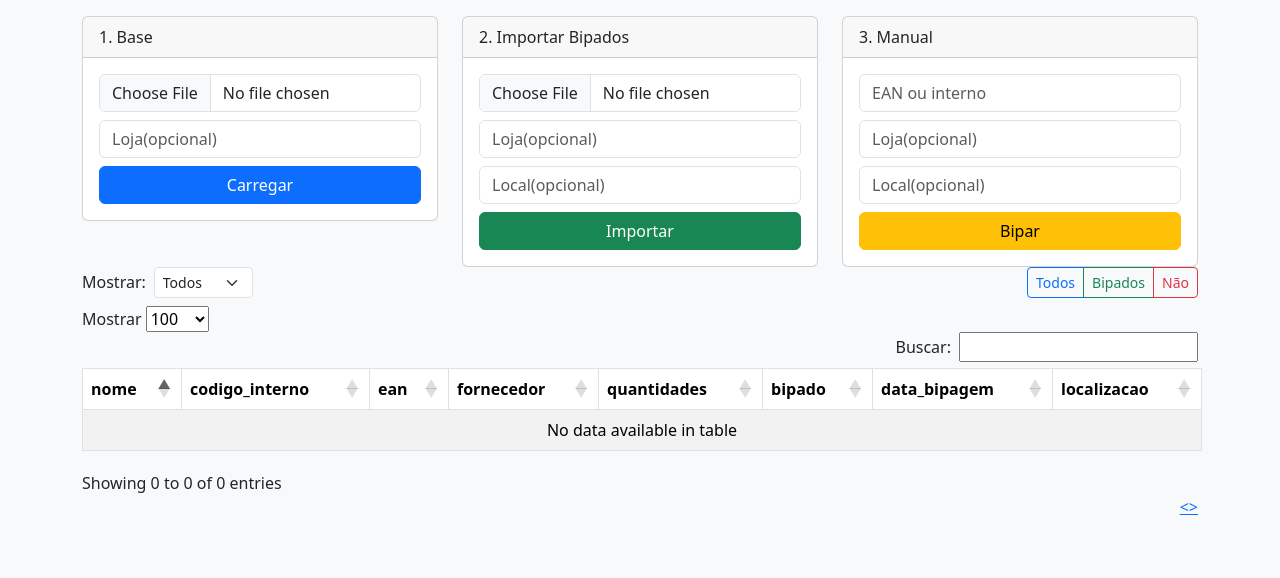
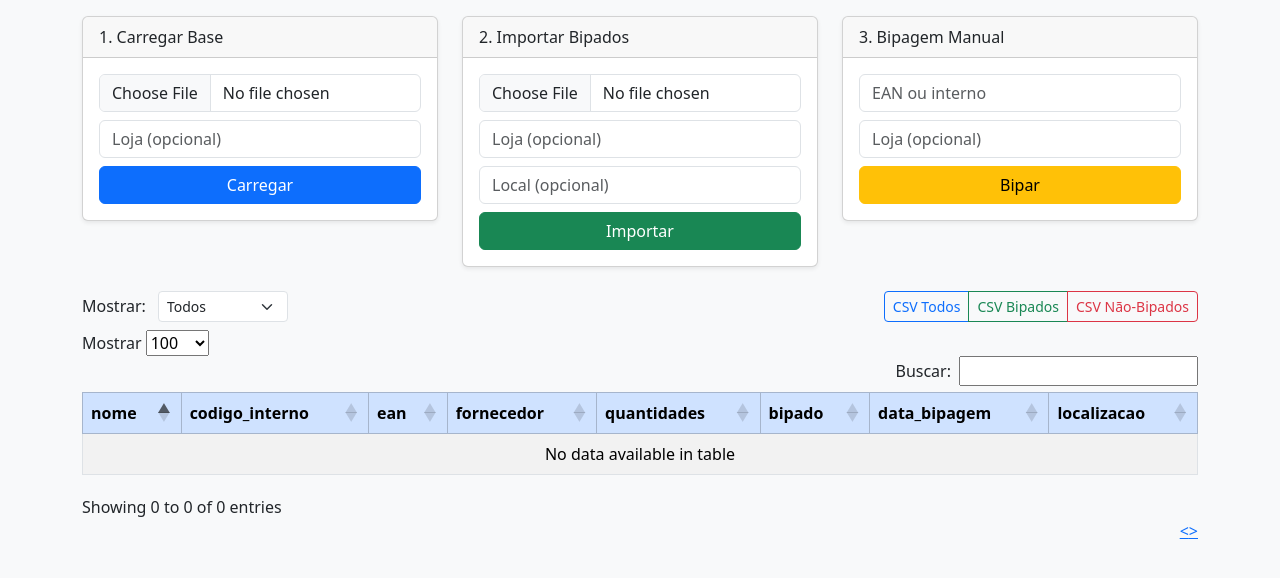
Before and after one commit to torseb/tester-bipagem, a Flask app: page / in a window 1280 px wide. Shown: the part 56-634 px from the top of the page. Run offline with Flask 2, Linux system fonts and the light colour scheme; data that the repository does not hold is empty; some libraries are stand-ins or nearby versions.

Commit message:
Adiciona filtro visual e downloads CSV bipados/nao-bipados

```diff
--- a/app.py
+++ b/app.py
@@ -7,6 +7,7 @@ app = Flask(__name__)
 DB_PATH = os.path.join(os.getcwd(), 'produtos.db')
 
 # Inicializa DB
+
 def init_db():
     with sqlite3.connect(DB_PATH) as conn:
         conn.execute('''
@@ -22,14 +23,17 @@ def init_db():
                 localizacao TEXT,
                 loja TEXT,
                 UNIQUE(codigo_interno, ean)
-            )''')
+            )
+        ''')
 init_db()
 
 # Normaliza cabeçalhos
+
 def normalize(col):
     return unicodedata.normalize('NFKD', col).encode('ASCII','ignore').decode().lower().strip()
 
-# Stream CSV
+# Gera CSV em streaming
+
 def generate_csv(df):
     yield ','.join(df.columns) + '\n'
     for row in df.itertuples(index=False):
@@ -46,79 +50,94 @@ def index():
         with sqlite3.connect(DB_PATH) as conn:
             c = conn.cursor()
             # 1. Carregar base
-            if acao=='carregar_base':
-                f = request.files['file']
+            if acao == 'carregar_base':
+                f = request.files.get('file')
                 if f and f.filename.lower().endswith('.xlsx'):
                     df = pd.read_excel(f)
                     df.columns = [normalize(c) for c in df.columns]
-                    df['loja']=loja
-                    df['quantidades']=pd.to_numeric(df.get('quantidades',0), errors='coerce').fillna(0).astype(int)
-                    df['fornecedor']=df.get('fornecedor','')
-                    df['bipado']=0; df['data bipagem']=''; df['local']=''
-                    for _,row in df.iterrows():
+                    df['loja'] = loja
+                    df['quantidades'] = pd.to_numeric(df.get('quantidades',0), errors='coerce').fillna(0).astype(int)
+                    df['fornecedor'] = df.get('fornecedor','')
+                    df['bipado'] = 0
+                    df['data_bipagem'] = ''
+                    df['localizacao'] = ''
+                    for _, row in df.drop_duplicates(subset=['codigo interno','ean']).iterrows():
                         c.execute('''INSERT OR IGNORE INTO produtos
-                            (nome,codigo_interno,ean,fornecedor,quantidades,bipado,data_bipagem,localizacao,loja)
-                            VALUES (?,?,?,?,?,?,?,?,?)''',(
+                            (nome, codigo_interno, ean, fornecedor, quantidades, bipado, data_bipagem, localizacao, loja)
+                            VALUES (?,?,?,?,?,?,?,?,?)''', (
                             row.get('nome',''), row.get('codigo interno',''), row.get('ean',''),
-                            row['fornecedor'],int(row['quantidades']),0,'','',loja))
-                    mensagem='Base carregada.'
+                            row['fornecedor'], int(row['quantidades']), 0, '', '', loja
+                        ))
+                    mensagem = 'Base carregada com sucesso.'
                 else:
-                    mensagem='Envie .xlsx válido.'
+                    mensagem = 'Envie um arquivo .xlsx válido.'
+
             # 2. Importar bipados
-            elif acao=='importar_bipados':
-                f=request.files['file']
+            elif acao == 'importar_bipados':
+                f = request.files.get('file')
                 if f and f.filename.lower().endswith('.xlsx'):
-                    bip=pd.read_excel(f); bip.columns=[normalize(c) for c in bip.columns]
-                    now=datetime.now().strftime('%Y-%m-%d %H:%M:%S')
-                    for _,r in bip.iterrows():
-                        cod=str(r.get('ean','') or r.get('codigo interno','')).strip()
-                        c.execute('''UPDATE produtos SET bipado=1,data_bipagem=?,localizacao=?
-                                     WHERE (ean=? OR codigo_interno=?) AND (loja=? OR ?='')''',
-                                  (now,local,cod,cod,loja,loja))
-                    mensagem='Bipados importados.'
+                    bip = pd.read_excel(f)
+                    bip.columns = [normalize(c) for c in bip.columns]
+                    now = datetime.now().strftime('%Y-%m-%d %H:%M:%S')
+                    for _, r in bip.iterrows():
+                        cod = str(r.get('ean','') or r.get('codigo interno','')).strip()
+                        c.execute('''UPDATE produtos SET bipado=1, data_bipagem=?, localizacao=?
+                                     WHERE (ean=? OR codigo_interno=?)
+                                     AND (loja=? OR ?='')''', (now, local, cod, cod, loja, loja))
+                    mensagem = 'Bipados importados com sucesso.'
                 else:
-                    mensagem='Envie .xlsx válido.'
+                    mensagem = 'Envie um arquivo .xlsx válido.'
+
             # 3. Bipagem manual
-            elif acao=='bipagem_manual':
-                cod=request.form['codigo_barras'].strip(); now=datetime.now().strftime('%Y-%m-%d %H:%M:%S')
-                c.execute('''UPDATE produtos SET bipado=1,data_bipagem=?,localizacao=?
-                             WHERE (ean=? OR codigo_interno=?) AND (loja=? OR ?='')''',
-                          (now,local,cod,cod,loja,loja))
-                mensagem='Bipado.' if c.rowcount else 'Não encontrado.'
+            elif acao == 'bipagem_manual':
+                cod = request.form.get('codigo_barras','').strip()
+                now = datetime.now().strftime('%Y-%m-%d %H:%M:%S')
+                c.execute('''UPDATE produtos SET bipado=1, data_bipagem=?, localizacao=?
+                             WHERE (ean=? OR codigo_interno=?)
+                             AND (loja=? OR ?='')''', (now, local, cod, cod, loja, loja))
+                mensagem = 'Produto bipado manualmente.' if c.rowcount else 'Produto não encontrado.'
+
     return render_template('index.html', mensagem=mensagem)
 
 @app.route('/data')
 def data():
-    draw=int(request.args.get('draw',1)); start=int(request.args.get('start',0)); length=int(request.args.get('length',10)); q=request.args.get('search[value]','').lower()
+    draw = int(request.args.get('draw', 1))
+    start = int(request.args.get('start', 0))
+    length = int(request.args.get('length', 10))
+    search = request.args.get('search[value]', '').lower()
     with sqlite3.connect(DB_PATH) as conn:
-        cur=conn.cursor()
-        cur.execute('SELECT COUNT(*) FROM produtos'); total=cur.fetchone()[0]
-        if q:
-            like=f"%{q}%"
-            cur.execute('SELECT COUNT(*) FROM produtos WHERE lower(nome) LIKE ? OR lower(codigo_interno) LIKE ?', (like,like))
-            filt=cur.fetchone()[0]
-            cur.execute('''SELECT nome,codigo_interno,ean,fornecedor,quantidades,bipado,data_bipagem,localizacao
-                           FROM produtos WHERE lower(nome) LIKE ? OR lower(codigo_interno) LIKE ? LIMIT ? OFFSET ?''', (like,like,length,start))
+        c = conn.cursor()
+        c.execute('SELECT COUNT(*) FROM produtos')
+        total = c.fetchone()[0]
+        if search:
+            like = f"%{search}%"
+            c.execute('SELECT COUNT(*) FROM produtos WHERE lower(nome) LIKE ? OR lower(codigo_interno) LIKE ?', (like,like))
+            filt = c.fetchone()[0]
+            c.execute('''SELECT nome, codigo_interno, ean, fornecedor, quantidades, bipado, data_bipagem, localizacao
+                         FROM produtos WHERE lower(nome) LIKE ? OR lower(codigo_interno) LIKE ? LIMIT ? OFFSET ?''', (like,like,length,start))
         else:
-            filt=total
-            cur.execute('''SELECT nome,codigo_interno,ean,fornecedor,quantidades,bipado,data_bipagem,localizacao
-                           FROM produtos LIMIT ? OFFSET ?''',(length,start))
-        cols=[d[0] for d in cur.description]; data=[dict(zip(cols,row)) for row in cur.fetchall()]
+            filt = total
+            c.execute('''SELECT nome, codigo_interno, ean, fornecedor, quantidades, bipado, data_bipagem, localizacao
+                         FROM produtos LIMIT ? OFFSET ?''', (length, start))
+        cols = [d[0] for d in c.description]
+        data = [dict(zip(cols,row)) for row in c.fetchall()]
     return jsonify({'draw':draw,'recordsTotal':total,'recordsFiltered':filt,'data':data})
 
+# Downloads CSV:
 @app.route('/download_csv')
 def dl_all():
-    df=pd.read_sql('SELECT * FROM produtos', sqlite3.connect(DB_PATH))
+    df = pd.read_sql('SELECT * FROM produtos', sqlite3.connect(DB_PATH))
     return Response(stream_with_context(generate_csv(df)), mimetype='text/csv', headers={'Content-Disposition':'attachment;filename=produtos.csv'})
 
 @app.route('/download_csv_bipados')
-def dl_bip():
-    df=pd.read_sql('SELECT * FROM produtos WHERE bipado=1', sqlite3.connect(DB_PATH))
+def dl_bipados():
+    df = pd.read_sql('SELECT * FROM produtos WHERE bipado=1', sqlite3.connect(DB_PATH))
     return Response(stream_with_context(generate_csv(df)), mimetype='text/csv', headers={'Content-Disposition':'attachment;filename=bipados.csv'})
 
 @app.route('/download_csv_nao_bipados')
-def dl_nbip():
-    df=pd.read_sql('SELECT * FROM produtos WHERE bipado=0', sqlite3.connect(DB_PATH))
+def dl_nao_bipados():
+    df = pd.read_sql('SELECT * FROM produtos WHERE bipado=0', sqlite3.connect(DB_PATH))
     return Response(stream_with_context(generate_csv(df)), mimetype='text/csv', headers={'Content-Disposition':'attachment;filename=nao_bipados.csv'})
 
-if __name__=='__main__': app.run()
+if __name__ == '__main__':
+    app.run(debug=True)
--- a/templates/index.html
+++ b/templates/index.html
@@ -1,68 +1,117 @@
 <!DOCTYPE html>
 <html lang="pt-br">
-<head><meta charset="UTF-8"/><meta name="viewport" content="width=device-width,initial-scale=1"/>
-  <title>Bipagem 30k</title>
+<head>
+  <meta charset="UTF-8"/>
+  <meta name="viewport" content="width=device-width,initial-scale=1"/>
+  <title>Server-Side Bipagem 30k</title>
   <link href="https://cdn.jsdelivr.net/npm/bootstrap@5.3.2/dist/css/bootstrap.min.css" rel="stylesheet"/>
   <link rel="stylesheet" href="https://cdn.datatables.net/1.13.4/css/dataTables.bootstrap5.min.css"/>
-  <style>.bipado{background:#d4edda!important}.nao-bipado{background:#f8d7da!important}</style>
-</head><body class="bg-light">
-<nav class="navbar navbar-dark bg-primary mb-3"><div class="container"><span class="navbar-brand">Bipagem 30k</span></div></nav>
+  <style>
+    .bipado { background-color: #d4edda !important; }
+    .nao-bipado { background-color: #f8d7da !important; }
+  </style>
+</head>
+<body class="bg-light">
+<nav class="navbar navbar-dark bg-primary mb-3">
+  <div class="container"><span class="navbar-brand">Bipagem 30k</span></div>
+</nav>
 <div class="container">
   {% if mensagem %}<div class="alert alert-info">{{ mensagem }}</div>{% endif %}
+
   <div class="row gy-4">
-    <div class="col-md-4"><div class="card"><div class="card-header">1. Base</div><div class="card-body">
-      <form method="post" enctype="multipart/form-data"><input type="hidden" name="acao" value="carregar_base"/>
+    <!-- 1. Carregar Base -->
+    <div class="col-md-4">
+      <div class="card shadow-sm">
+        <div class="card-header">1. Carregar Base</div>
+        <div class="card-body">
+          <form method="post" enctype="multipart/form-data">
+            <input type="hidden" name="acao" value="carregar_base"/>
             <input type="file" name="file" class="form-control mb-2" required/>
-        <input type="text" name="loja" class="form-control mb-2" placeholder="Loja(opcional)"/>
+            <input type="text" name="loja" class="form-control mb-2" placeholder="Loja (opcional)"/>
             <button class="btn btn-primary w-100">Carregar</button>
           </form>
-    </div></div></div>
-    <div class="col-md-4"><div class="card"><div class="card-header">2. Importar Bipados</div><div class="card-body">
-      <form method="post" enctype="multipart/form-data"><input type="hidden" name="acao" value="importar_bipados"/>
+        </div>
+      </div>
+    </div>
+
+    <!-- 2. Importar Bipados -->
+    <div class="col-md-4">
+      <div class="card shadow-sm">
+        <div class="card-header">2. Importar Bipados</div>
+        <div class="card-body">
+          <form method="post" enctype="multipart/form-data">
+            <input type="hidden" name="acao" value="importar_bipados"/>
             <input type="file" name="file" class="form-control mb-2" required/>
-        <input type="text" name="loja" class="form-control mb-2" placeholder="Loja(opcional)"/>
-        <input type="text" name="local" class="form-control mb-2" placeholder="Local(opcional)"/>
+            <input type="text" name="loja" class="form-control mb-2" placeholder="Loja (opcional)"/>
+            <input type="text" name="local" class="form-control mb-2" placeholder="Local (opcional)"/>
             <button class="btn btn-success w-100">Importar</button>
           </form>
-    </div></div></div>
-    <div class="col-md-4"><div class="card"><div class="card-header">3. Manual</div><div class="card-body">
-      <form method="post" id="form-bipar"><input type="hidden" name="acao" value="bipagem_manual"/>
-        <input id="codigo_bargas" name="codigo_barras" class="form-control mb-2" placeholder="EAN ou interno"/>
-        <input type="text" name="loja" class="form-control mb-2" placeholder="Loja(opcional)"/>
-        <input type="text" name="local" class="form-control mb-2" placeholder="Local(opcional)"/>
+        </div>
+      </div>
+    </div>
+
+    <!-- 3. Bipagem Manual -->
+    <div class="col-md-4">
+      <div class="card shadow-sm">
+        <div class="card-header">3. Bipagem Manual</div>
+        <div class="card-body">
+          <form method="post" id="form-bipar">
+            <input type="hidden" name="acao" value="bipagem_manual"/>
+            <input id="codigo_barras" name="codigo_barras" class="form-control mb-2" placeholder="EAN ou interno"/>
+            <input type="text" name="loja" class="form-control mb-2" placeholder="Loja (opcional)"/>
             <button class="btn btn-warning w-100">Bipar</button>
           </form>
-    </div></div></div>
-  </div>
-  {% if products or true %}
-  <div class="d-flex justify-content-between align-items-center mb-2">
-    <div><label>Mostrar:</label><select id="filtro" class="form-select form-select-sm d-inline-block w-auto ms-2">
-      <option value="todos">Todos</option><option value="bipado">Bipados</option><option value="nao-bipado">Não</option>
-    </select></div>
-    <div class="btn-group btn-group-sm">
-      <a href="/download_csv" class="btn btn-outline-primary">Todos</a>
-      <a href="/download_csv_bipados" class="btn btn-outline-success">Bipados</a>
-      <a href="/download_csv_nao_bipados" class="btn btn-outline-danger">Não</a>
         </div>
       </div>
-  <table id="tbl" class="table table-bordered table-striped">
-    <thead><tr>
-      <th>nome</th><th>codigo_interno</th><th>ean</th><th>fornecedor</th><th>quantidades</th>
-      <th>bipado</th><th>data_bipagem</th><th>localizacao</th>
-    </tr></thead>
+    </div>
+  </div>
+
+  <!-- Filtro e downloads -->
+  <div class="d-flex justify-content-between align-items-center mt-4 mb-2">
+    <div>
+      <label class="me-2">Mostrar:</label>
+      <select id="filtro" class="form-select form-select-sm d-inline-block w-auto">
+        <option value="todos">Todos</option>
+        <option value="bipado">Bipados</option>
+        <option value="nao-bipado">Não Bipados</option>
+      </select>
+    </div>
+    <div class="btn-group btn-group-sm">
+      <a href="/download_csv" class="btn btn-outline-primary">CSV Todos</a>
+      <a href="/download_csv_bipados" class="btn btn-outline-success">CSV Bipados</a>
+      <a href="/download_csv_nao_bipados" class="btn btn-outline-danger">CSV Não-Bipados</a>
+    </div>
+  </div>
+
+  <table id="tbl" class="table table-striped table-bordered w-100">
+    <thead class="table-primary">
+      <tr>
+        <th>nome</th><th>codigo_interno</th><th>ean</th><th>fornecedor</th>
+        <th>quantidades</th><th>bipado</th><th>data_bipagem</th><th>localizacao</th>
+      </tr>
+    </thead>
+    <tbody></tbody>
   </table>
-  {% endif %}
 </div>
+
 <script src="https://code.jquery.com/jquery-3.6.0.min.js"></script>
 <script src="https://cdn.datatables.net/1.13.4/js/jquery.dataTables.min.js"></script>
 <script>
-$(()=>{
-  const table=$('#tbl').DataTable({serverSide:true,processing:true,ajax:'/data',columns:[
-    {data:'nome'},{data:'codigo_interno'},{data:'ean'},{data:'fornecedor'},{data:'quantidades'},{data:'bipado'},{data:'data_bipagem'},{data:'localizacao'}
-  ],pageLength:100,lengthMenu:[[100,500,1000],[100,500,1000]],rowCallback:(r,d)=>{$(r).toggleClass('bipado',d.bipado==1).toggleClass('nao-bipado',d.bipado==0)},
+$(function(){
+  var table=$('#tbl').DataTable({
+    serverSide:true,processing:true,ajax:'/data',
+    columns:[
+      {data:'nome'},{data:'codigo_interno'},{data:'ean'},{data:'fornecedor'},
+      {data:'quantidades'},{data:'bipado',render:v=>v?'Sim':'Não'},{data:'data_bipagem'},{data:'localizacao'}
+    ],
+    pageLength:100,lengthMenu:[[100,500,1000],[100,500,1000]],
+    rowCallback:function(r,d){$(r).toggleClass('bipado',d.bipado==1).toggleClass('nao-bipado',d.bipado==0)},
     language:{search:'Buscar:',lengthMenu:'Mostrar _MENU_',info:'_START_ a _END_ de _TOTAL_',paginate:{first:'<<',last:'>>',next:'>',previous:'<'}}
   });
-  $.fn.dataTable.ext.search.push((_,__,idx)=>{const f=$('#filtro').val(),r=$(table.row(idx).node());return f=='todos'||(f=='bipado'&&r.hasClass('bipado'))||(f=='nao-bipado'&&r.hasClass('nao-bipado'));});
-  $('#filtro').on('change',()=>table.draw());
+  $.fn.dataTable.ext.search.push(function(_,__,idx){
+    var f=$('#filtro').val(),r=$(table.row(idx).node());
+    return f=='todos'||(f=='bipado'&&r.hasClass('bipado'))||(f=='nao-bipado'&&r.hasClass('nao-bipado'));
+  });
+  $('#filtro').on('change',function(){table.draw();});
 });
 </script>
```
Lines whose indentation alone changed are shown as unchanged.
